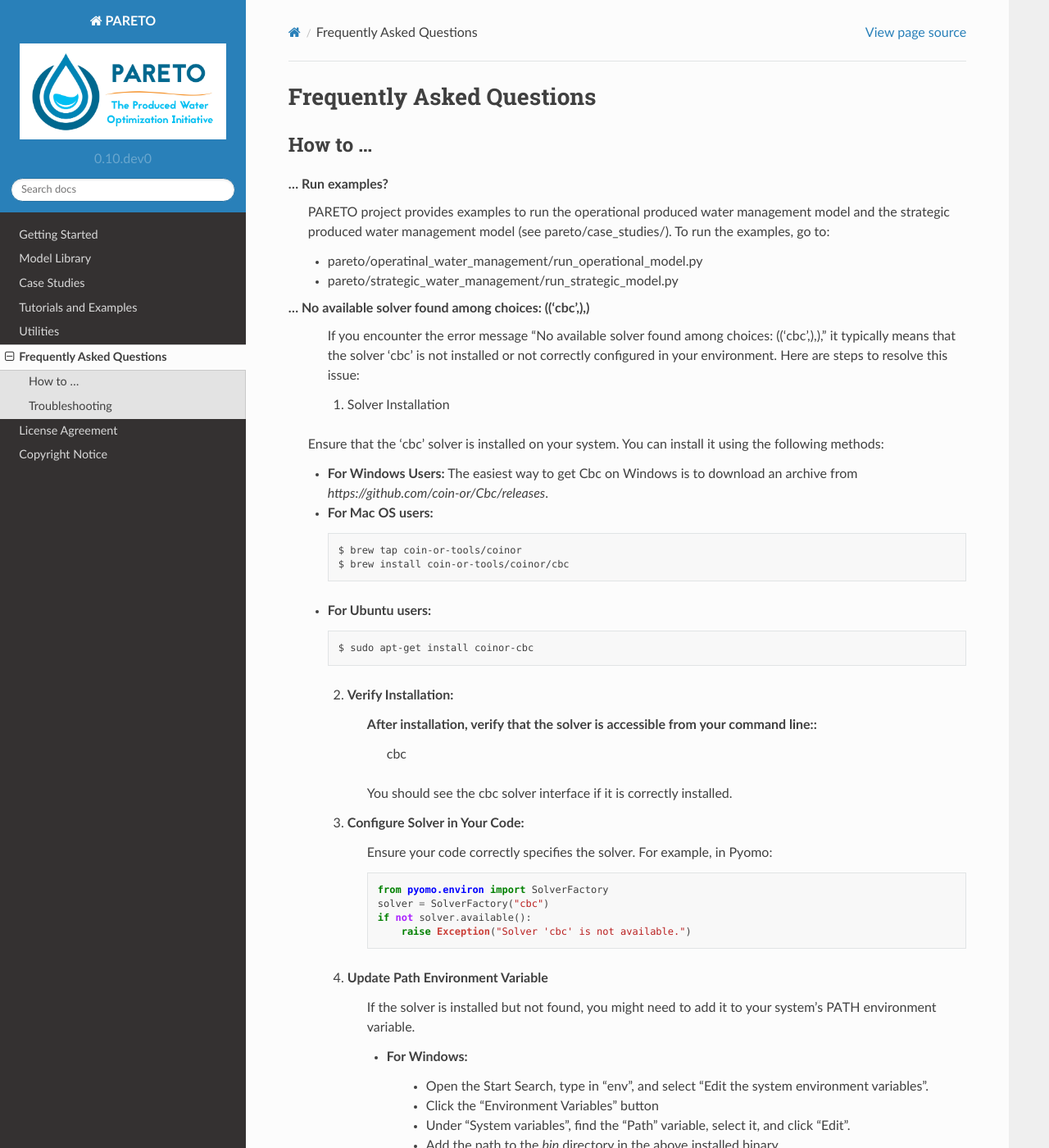
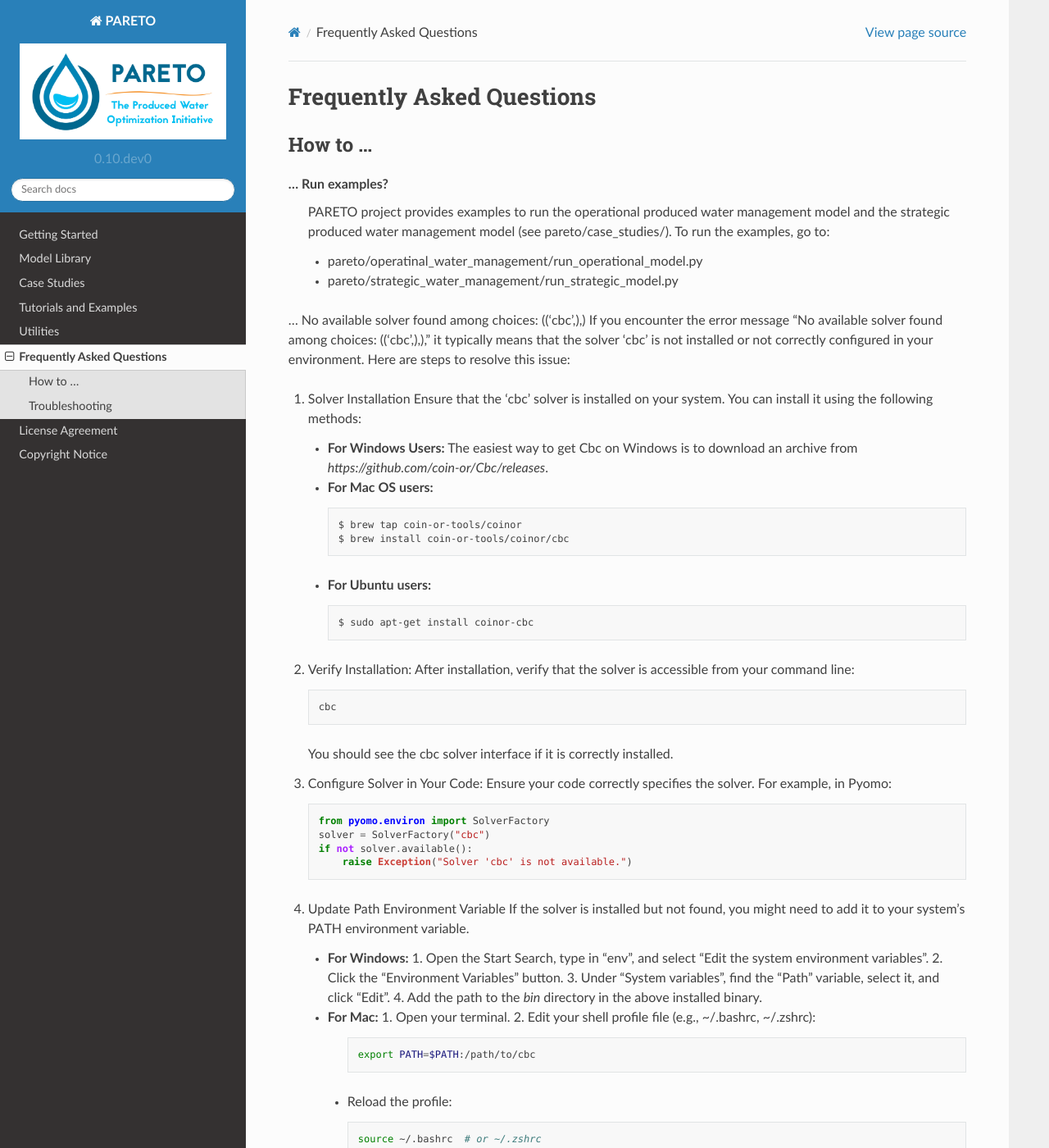
Before and after one commit to project-pareto/project-pareto, a Sphinx documentation site: the page built from docs/faq.rst, in a window 1280 px wide and 1400 px high. Shown: the whole window at 82% size. Built offline with Sphinx 7.4.7 and the Read the Docs theme 2.0.0, drawn with Linux system fonts in a browser that asks for light colours; some of the changed text lies outside the part shown.

Commit message:
making it more readable

```diff
--- a/docs/faq.rst
+++ b/docs/faq.rst
@@ -13,11 +13,11 @@ How to ...
     * pareto/strategic_water_management/run_strategic_model.py
 
 ... No available solver found among choices: ((‘cbc’,),)
-    If you encounter the error message "No available solver found among choices: ((‘cbc’,),),"
-    it typically means that the solver 'cbc' is not installed or not correctly configured in
-    your environment. Here are steps to resolve this issue:
+If you encounter the error message "No available solver found among choices: ((‘cbc’,),),"
+it typically means that the solver 'cbc' is not installed or not correctly configured in
+your environment. Here are steps to resolve this issue:
 
-    1. Solver Installation
+1. Solver Installation
    Ensure that the 'cbc' solver is installed on your system. You can install it using the following methods:
 
    * **For Windows Users:**
@@ -36,34 +36,44 @@ How to ...
 
         $ sudo apt-get install coinor-cbc
 
+2. Verify Installation:
+   After installation, verify that the solver is accessible from your command line::
 
-    2. Verify Installation:
-        After installation, verify that the solver is accessible from your command line::
-            cbc
-        You should see the cbc solver interface if it is correctly installed.
+       cbc
 
-    3. Configure Solver in Your Code:
-        Ensure your code correctly specifies the solver. For example, in Pyomo::
+   You should see the cbc solver interface if it is correctly installed.
 
-            from pyomo.environ import SolverFactory
-            solver = SolverFactory("cbc")
-            if not solver.available():
-                raise Exception("Solver 'cbc' is not available.")
+3. Configure Solver in Your Code:
+   Ensure your code correctly specifies the solver. For example, in Pyomo::
 
-    4. Update Path Environment Variable
-        If the solver is installed but not found, you might need to add it to your system's PATH environment variable.
+       from pyomo.environ import SolverFactory
+       solver = SolverFactory("cbc")
+       if not solver.available():
+           raise Exception("Solver 'cbc' is not available.")
 
-        * For Windows:
-            1. Open the Start Search, type in "env", and select "Edit the system environment variables".
-            2. Click the "Environment Variables" button
-            3. Under "System variables", find the "Path" variable, select it, and click "Edit".
-            4. Add the path to the `bin` directory in the above installed binary
-        * For Mac:
-            1. Open your terminal.
-            2. Edit your shell profile file (e.g., ~/.bashrc, ~/.zshrc):
-                ``export PATH=$PATH:/path/to/cbc``
-            3. Reload the profile:
-                ``source ~/.bashrc  # or ~/.zshrc``
+4. Update Path Environment Variable
+   If the solver is installed but not found, you might need to add it to your system's PATH environment variable.
+
+   * **For Windows:**
+     1. Open the Start Search, type in "env", and select "Edit the system environment variables".
+     2. Click the "Environment Variables" button.
+     3. Under "System variables", find the "Path" variable, select it, and click "Edit".
+     4. Add the path to the `bin` directory in the above installed binary.
+
+   * **For Mac:**
+     1. Open your terminal.
+     2. Edit your shell profile file (e.g., ~/.bashrc, ~/.zshrc):
+
+        .. code-block:: bash
+
+            export PATH=$PATH:/path/to/cbc
+
+     3. Reload the profile:
+
+        .. code-block:: bash
+
+            source ~/.bashrc  # or ~/.zshrc
+
 
 ... Get more help?
     Use the website to `register <https://pareto.org/register/>`_ for the PARETO support mailing list.
```
